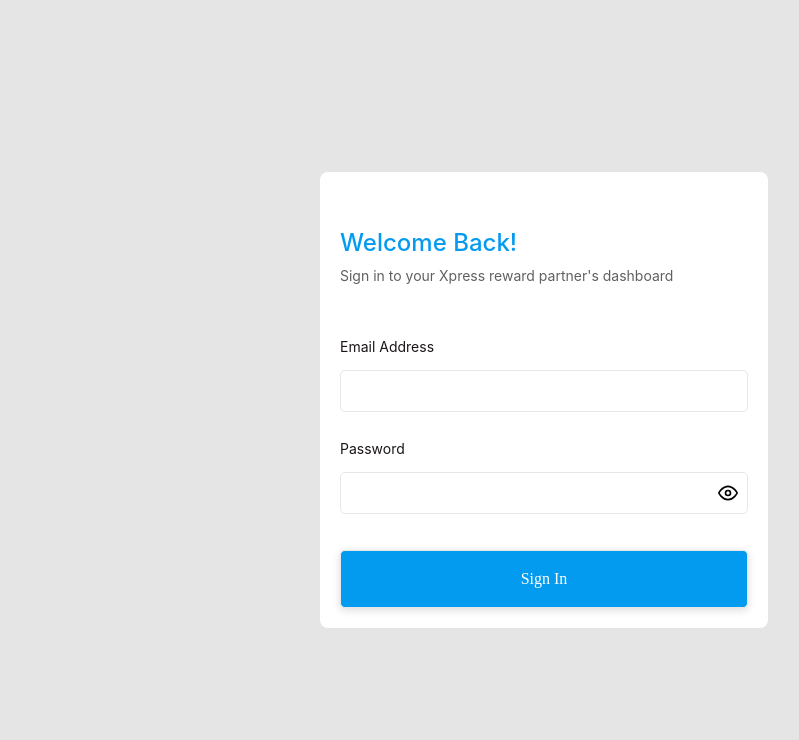
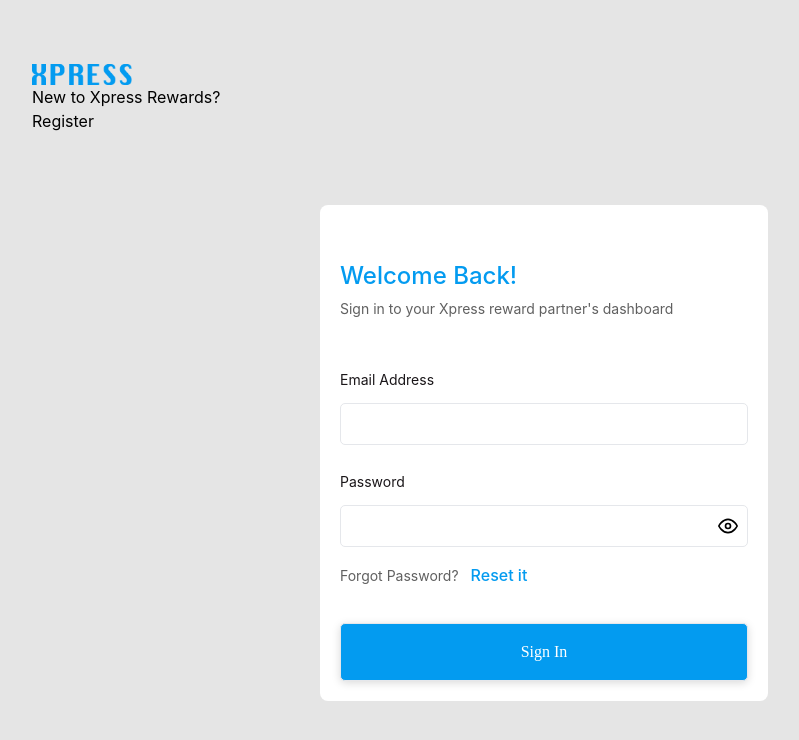
Before and after one commit to Ayomikuolatunji/dashboard-task, a React (Create React App) app: page /login in a window 1280 px wide. Shown: the top 740 px of the page, without its empty margins (96-895 px from the left). Built offline with nearby package versions, Linux system fonts and the light colour scheme.

Commit message:
login mock

```diff
--- a/src/auth/Login.js
+++ b/src/auth/Login.js
@@ -1,34 +1,61 @@
 import axios from 'axios'
-import React, { useCallback } from 'react'
+import React, { useCallback, useState } from 'react'
 import {FiEye} from "react-icons/fi"
+import { Link } from 'react-router-dom'
 import FormLogic from '../helpers/FormLogic'
+import Logo from "../assets/LOGO.png"
 
 
 
 
 const Login = () => {
    const {form,handleChange}=FormLogic()
-//    const [passwordVisible, setPasswordVisible] = React.useState(false)
+   const [passwordVisible, setPasswordVisible] = useState(false)
 
 
-   const loginSubmitBtn=useCallback(e=>{
+   const loginSubmitBtn=useCallback(async(e)=>{
         e.preventDefault()
-        axios.post('/login',{
+       try {
+        const response=await axios.post('/login',{
             email:form.email,
             password:form.password
         })
-        .then(res=>{
-            console.log(res)
-        })
-        .catch(err=>{
-            console.log(err)
-        })
+          if(response.status===200){
+            window.sessionStorage.setItem("key", response.data.token);
+            //  redirect user to homapage after successful login
+            window.location.href = '/';
+          }
+       } catch (error) {
+              console.log(error)
+       }
+
 
    },[form])
 
 
   return (
-    <div className='bg-[#E5E5E5] w-full h-screen flex justify-center items-center'>
+    <div className='bg-[#E5E5E5] h-[100vh]'>
+    <div className='sm:w-[80%] h-[inherent] w-full mx-auto'>
+        <div className="header pt-16 sm:px-0 px-4">
+            <div className="title">
+                <img src={Logo} alt="logo"
+                  className='sm:w-[100px] w-[100px]'
+                />
+            </div>
+            <div className="right-bar">
+                <div>
+                    <span>
+                      New to Xpress Rewards?
+                    </span>
+                </div>
+                <div className="link">
+                    <Link to="/register">
+                        Register
+                    </Link>
+                </div>
+            </div>
+        </div>
+         <div className='flex justify-center items-center  w-full h-[80vh]'>
         {/* form inner container */}
         <div className='bg-[#FFFFFF] rounded-[8px]  sm:max-w-md w-[90%] p-5'>
             {/* form header */}
@@ -60,7 +87,7 @@
                         Password
                     </label>
                     <input
-                        type='password'
+                        type={passwordVisible ? 'text' : 'password'}
                         id='password'
                         className='w-full p-2 border border-gray-200 rounded-[5px] bg-[#FFFFFF] mt-3'
                         name='password'
@@ -68,7 +95,19 @@
                         onChange={handleChange}
                     />
                      {/* eye icons */}
-                     <FiEye className='absolute top-[60%] text-xl z-50 right-[10px] cursor-pointer'/>
+                     <FiEye
+                     className='absolute top-[60%] text-xl z-50 right-[10px]'
+                        onClick={()=>setPasswordVisible(!passwordVisible)}
+                     />
+                </div>
+                <div className="forgot-password mt-4">
+                    <span className='text-sm text-[#606060] text-[14px] font-[400] font-[inter]'>
+                        Forgot Password?
+                    </span>
+                    <Link to={"/reset"}
+                    className="ml-3 text-[#039BF0] font-[500]">
+                        Reset it
+                    </Link>
                 </div>
                 <div className="submit-btn mt-6">
                     <button
@@ -81,6 +120,8 @@
             </form>
         </div>
     </div>
+     </div>
+    </div>
   )
 }
 
--- a/src/mocks/handlers.js
+++ b/src/mocks/handlers.js
@@ -1,4 +1,16 @@
 import { rest } from 'msw'
+
+
+function makeid() {
+  var text = "";
+  var possible = "ABCDEFGHIJKLMNOPQRSTUVWXYZabcdefghijklmnopqrstuvwxyz0123456789";
+
+  for (var i = 0; i < 50; i++)
+    text += possible.charAt(Math.floor(Math.random() * possible.length));
+
+  return text;
+}
+
 
 export const Loginhandlers = [
   rest.post('/login', (req, res, ctx) => {
@@ -6,7 +18,7 @@
 
     return res(
       ctx.json({
-        token: Math.random()*100,
+        token: makeid(),
         password,
         email,
 
```
Also changed, not shown: src/assets/LOGO.png (added).
